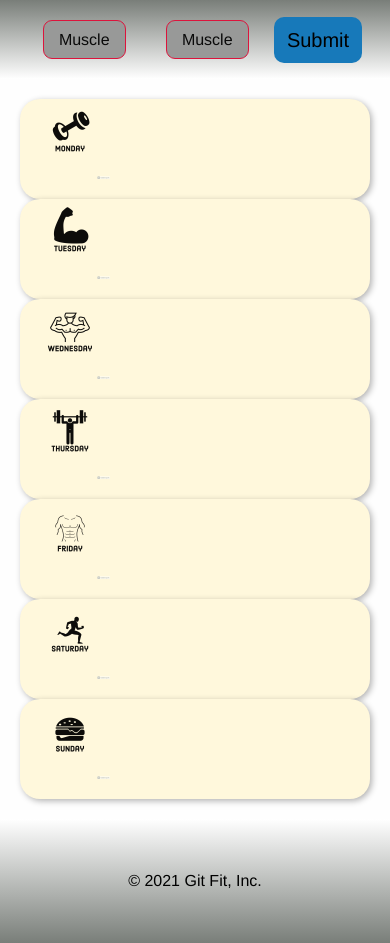
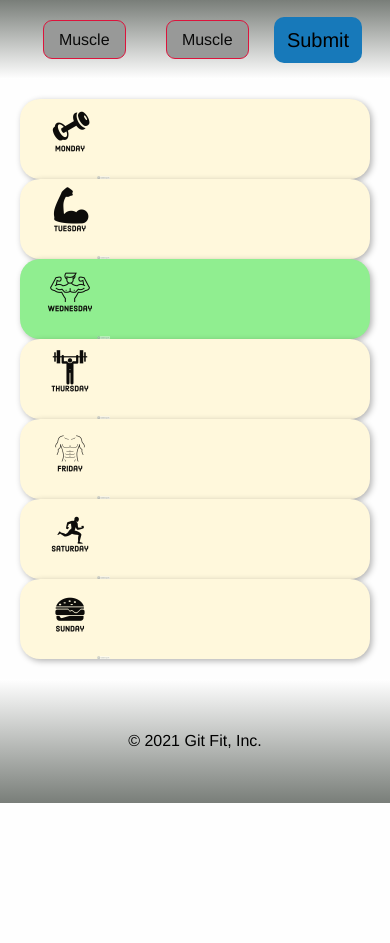
Before and after one commit to KKkaran/Get-Fit-App, a plain HTML site: page index.html in a window 390 px wide. After the commit the page ends 844 px from the top, so only its background shows below. Drawn offline with nearby package versions, Linux system fonts and the light colour scheme; no server answers.

Commit message:
other than local storage everyhting wokring

```diff
--- a/assets/css/style.css
+++ b/assets/css/style.css
@@ -25,7 +25,9 @@ body {
   text-align: center;
   width: 100%;
 }
-
+.uls{
+  display: flex;
+}
 .s {
   display: flex;
   justify-content: center;
@@ -33,6 +35,9 @@ body {
 .s > img {
   width: 150px;
   height: 150px;
+}
+.ul{
+  font-size: 12px;
 }
 
 form {
@@ -148,6 +153,13 @@ footer div {
   .s img {
     display: none;
   }
+
+  article{
+    display: flex;
+  }
+  article > * {
+    display: flex;
+  }
 }
 /* @media screen and (max-width: 768px) {
   .grid {
--- a/index.html
+++ b/index.html
@@ -25,20 +25,6 @@
         </form>
         </div>
     </div>
-    <!-- navigation-->
-    <!-- <header class="header">
-
-
-
-        <img src="./assets/images/My-Post_1_.svg" alt="hand with dumbell icon">
-
-
-        <form action="#" class="formhandler">
-
-        </form>
-    </header> -->
-
-
 
     <!--Weekly Schedule-->
     <div class="row mainsection">
@@ -48,7 +34,7 @@
                     <img src="./assets/images/Monday.png" alt="">
 
                 </div>
-                <div class="text">
+                <div class="Monday">
 
                 </div>
             </article>
@@ -57,7 +43,7 @@
 
                     <img src="./assets/images/Tuesday.png" alt="">
                 </div>
-                <div class="text">
+                <div class="Tuesday">
 
                 </div>
             </article>
@@ -66,7 +52,7 @@
                     <img src="./assets/images/Wednesday.png" alt="">
 
                 </div>
-                <div class="text">
+                <div class="Wednesday">
 
                 </div>
             </article>
@@ -75,7 +61,7 @@
                     <img src="./assets/images/Thursday.png" alt="">
 
                 </div>
-                <div class="text">
+                <div class="Thursday">
 
                 </div>
             </article>
@@ -84,7 +70,7 @@
                     <img src="./assets/images/Friday.png" alt="">
 
                 </div>
-                <div class="text">
+                <div class="Friday">
 
                 </div>
             </article>
@@ -93,7 +79,7 @@
                     <img src="./assets/images/Saturday.png" alt="">
 
                 </div>
-                <div class="text">
+                <div class="Saturday">
 
                 </div>
             </article>
@@ -102,7 +88,7 @@
                     <img src="./assets/images/Sunday.png" alt="">
 
                 </div>
-                <div class="text">
+                <div class="Sunday">
 
                 </div>
             </article>
--- a/index.js
+++ b/index.js
@@ -1,7 +1,7 @@
 var api = "https://getfitapifinal.herokuapp.com/exercises"
 var exerciseObjects = []//complete list of objects(exercises) on fetch api call
 var chosenExercises = []//list of objects(exercises) on random on button click
-
+var day
 function getExercises(){
 
     fetch(api)
@@ -72,10 +72,33 @@ function addDynamicMuscleGroups(){
     })
 
 }
+function getCurrentDay(){
+    day = moment().format("dddd")
+    console.log(day)
+    console.log($(`.${day}`).parent("article").css("background","lightgreen"))
+
+    //displayInCard()
+    //get the exercises to display on the card
+}
+function displayInCard(){
+    chosenExercises.forEach(el=>{
+        var musc = $("<ul>").text(el["muscle"]).addClass("ul")
+
+        el["exercises"].forEach(exer=>{
+            var exerc = $("<li>").text(exer)
+            musc.append(exerc)
+        })
+        $(`.${day}`).parent("article").find("img").css({"width": "80px","height":"80px"});
+        $(`.${day}`).append(musc)
+    })
+
+}
+
 $(".formhandler").on("submit",function(e){
     e.preventDefault()
     displayExercises()
+    displayInCard()
 })
 getExercises() //this will fetch all the exercises
 createMuscleGroups()//this will create the select options(muscles) in the form
-//
+getCurrentDay()
```
